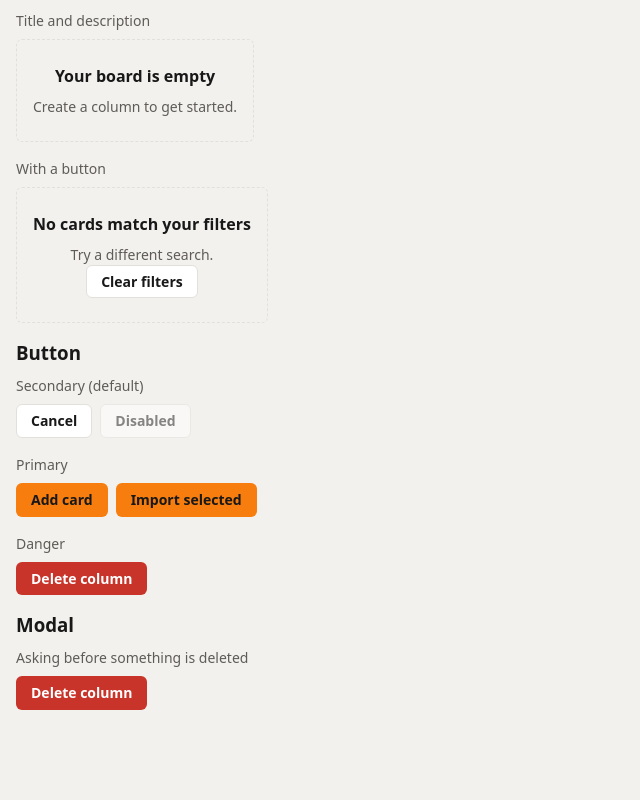
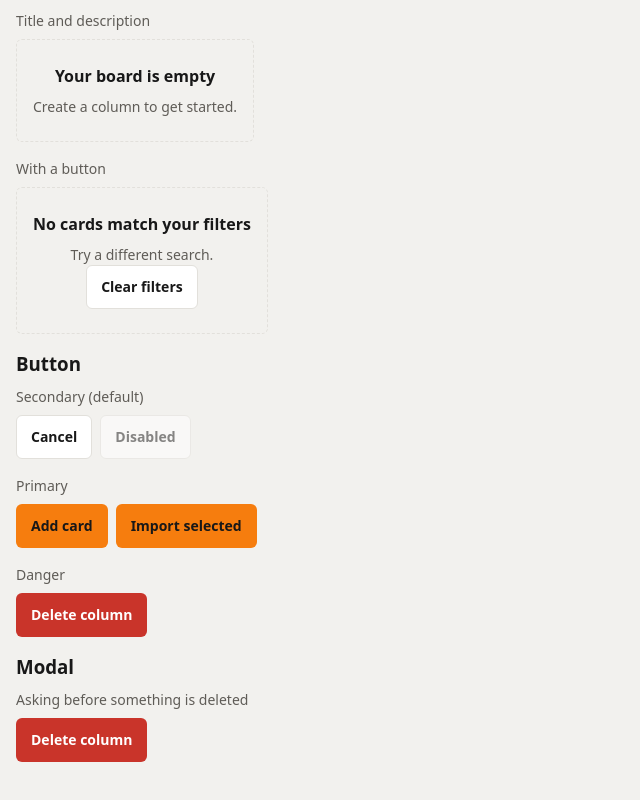
Before and after one commit to jkatariina/sprintboard, a React (Vite) app: page /ui in a window 1280 px wide. Shown: the part 941-1741 px from the top of the page, without its empty margins (0-640 px from the left). Before the commit the page ends 1691 px from the top, so only its background shows below. Built offline with nearby package versions, Linux system fonts and the light colour scheme.

Commit message:
feat: enlarge touch targets on touch devices

```diff
--- a/src/components/ui/Button.module.css
+++ b/src/components/ui/Button.module.css
@@ -39,3 +39,10 @@
 .danger:hover:not(:disabled) {
   filter: brightness(1.08);
 }
+
+
+@media (hover: none) {
+  .button {
+    min-height: 2.75rem;
+  }
+}
--- a/src/pages/ImportPage.module.css
+++ b/src/pages/ImportPage.module.css
@@ -97,3 +97,15 @@
   width: auto;
   flex: none;
 }
+
+
+@media (hover: none) {
+  .issue {
+    min-height: 2.75rem;
+  }
+
+  .issue input {
+    width: 1.25rem;
+    height: 1.25rem;
+  }
+}
```
